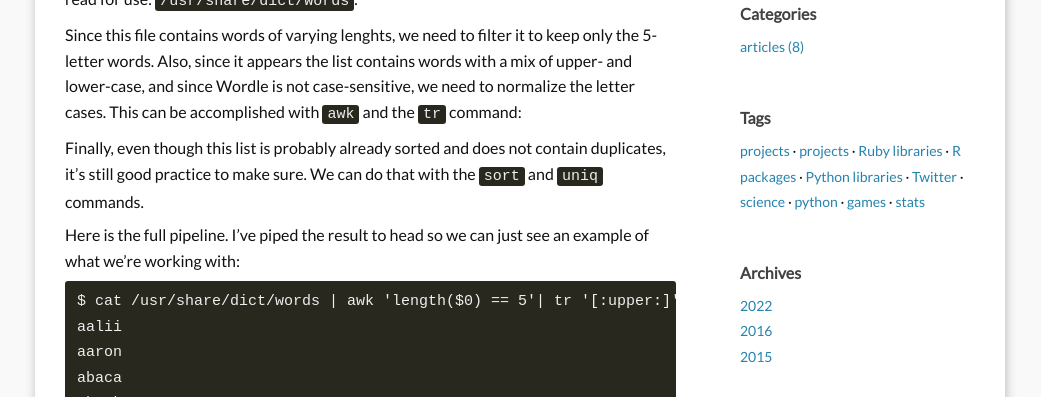
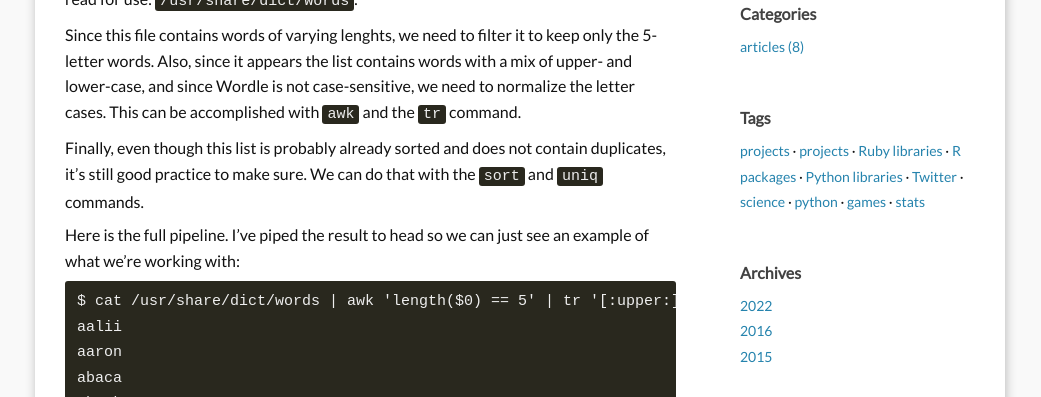
Before and after one commit to jdidion/jdidion.github.io, a Jekyll site: the page built from _posts/2022-02-13-WordleStats.md, in a window 1280 px wide and 900 px high, scrolled down 772 px. Shown: the part 158-555 px from the top of the window, without its empty margins (120-1161 px from the left). Built offline with Jekyll 4.4.1, drawn with Linux system fonts in a browser that asks for light colours; comment, search, counter and statistics services are not loaded; some of the changed text lies outside the part shown.

````diff
--- a/_posts/2022-02-13-WordleStats.md
+++ b/_posts/2022-02-13-WordleStats.md
@@ -23,14 +23,14 @@ I tend to prefer the first strategy, but I do not have any concrete analysis to
 
 First we need a list of words. While Wordle does not publish their word list, we can probably get a good approximation of the letter frequencies in that list using any large list of 5-letter words. Fortunately, linux-based operating systems provide a list of words read for use: `/usr/share/dict/words`.
 
-Since this file contains words of varying lenghts, we need to filter it to keep only the 5-letter words. Also, since it appears the list contains words with a mix of upper- and lower-case, and since Wordle is not case-sensitive, we need to normalize the letter cases. This can be accomplished with `awk` and the `tr` command:
+Since this file contains words of varying lenghts, we need to filter it to keep only the 5-letter words. Also, since it appears the list contains words with a mix of upper- and lower-case, and since Wordle is not case-sensitive, we need to normalize the letter cases. This can be accomplished with `awk` and the `tr` command.
 
 Finally, even though this list is probably already sorted and does not contain duplicates, it's still good practice to make sure. We can do that with the `sort` and `uniq` commands.
 
 Here is the full pipeline. I've piped the result to head so we can just see an example of what we're working with:
 
 ```
-$ cat /usr/share/dict/words | awk 'length($0) == 5'| tr '[:upper:]' '[:lower:]' | sort | uniq | head
+$ cat /usr/share/dict/words | awk 'length($0) == 5' | tr '[:upper:]' '[:lower:]' | sort | uniq | head
 aalii
 aaron
 abaca
````
